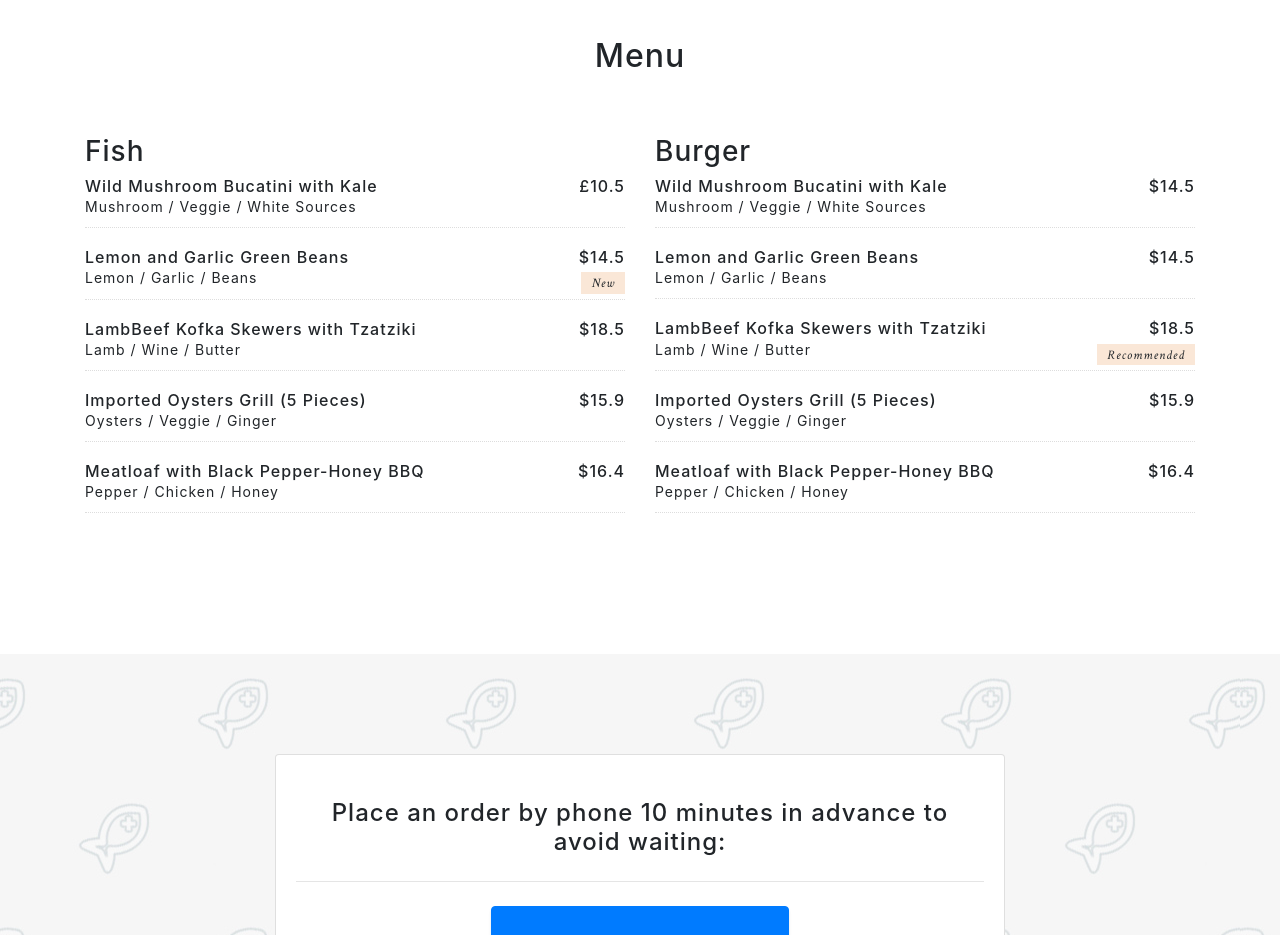
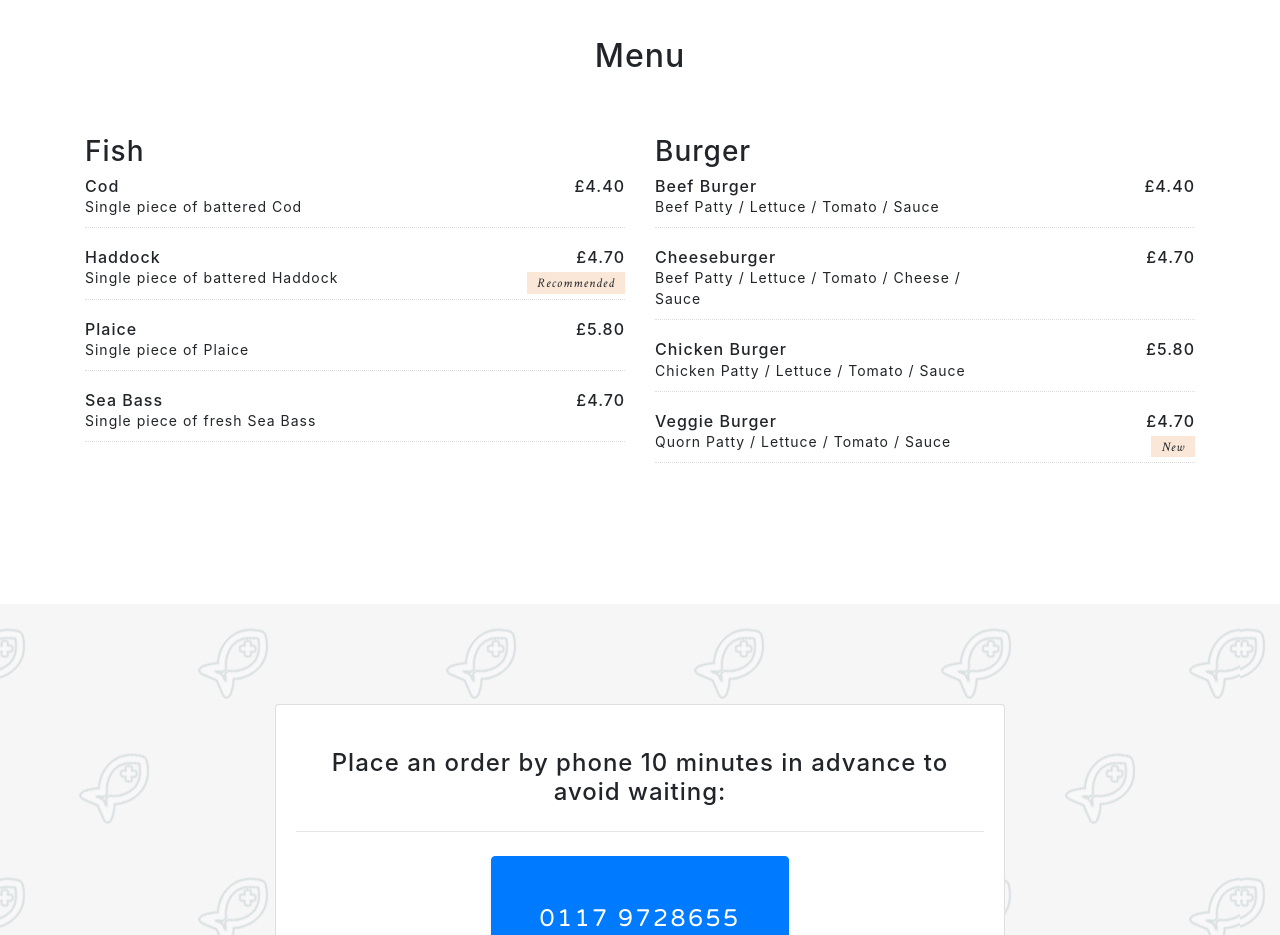
Before and after one commit to Jake-Baugh/crispins, a website with bundled scripts: page index.html in a window 1280 px wide. Shown: the part 2320-3255 px from the top of the page. Built offline with nearby package versions, Linux system fonts and the light colour scheme.

Commit message:
Food menu update

```diff
--- a/index.html
+++ b/index.html
@@ -188,11 +188,11 @@
           <div class="menu">
             <div class="row">
               <div class="col-sm-8">
-                <h4 class="menu-title">Wild Mushroom Bucatini with Kale</h4>
-                <div class="menu-detail">Mushroom / Veggie / White Sources</div>
+                  <h4 class="menu-title">Cod</h4>
+                  <div class="menu-detail">Single piece of battered Cod</div>
               </div>
               <div class="col-sm-4 menu-price-detail">
-                <h4 class="menu-price">£10.5</h4>
+                <h4 class="menu-price">£4.40</h4>
               </div>
             </div>
           </div>
@@ -200,88 +200,11 @@
           <div class="menu">
             <div class="row">
               <div class="col-sm-8">
-                <h4 class="menu-title">Lemon and Garlic Green Beans</h4>
-                <div class="menu-detail">Lemon / Garlic / Beans</div>
+                  <h4 class="menu-title">Haddock</h4>
+                  <div class="menu-detail">Single piece of battered Haddock</div>
               </div>
               <div class="col-sm-4 menu-price-detail">
-                <h4 class="menu-price">$14.5</h4>
-                <div class="menu-label">New</div>
-              </div>
-            </div>
-          </div>
-
-          <div class="menu">
-            <div class="row">
-              <div class="col-sm-8">
-                <h4 class="menu-title">LambBeef Kofka Skewers with Tzatziki</h4>
-                <div class="menu-detail">Lamb / Wine / Butter</div>
-              </div>
-              <div class="col-sm-4 menu-price-detail">
-                <h4 class="menu-price">$18.5</h4>
-              </div>
-            </div>
-          </div>
-
-          <div class="menu">
-            <div class="row">
-              <div class="col-sm-8">
-                <h4 class="menu-title">Imported Oysters Grill (5 Pieces)</h4>
-                <div class="menu-detail">Oysters / Veggie / Ginger</div>
-              </div>
-              <div class="col-sm-4 menu-price-detail">
-                <h4 class="menu-price">$15.9</h4>
-              </div>
-            </div>
-          </div>
-
-          <div class="menu">
-            <div class="row">
-              <div class="col-sm-8">
-                <h4 class="menu-title">Meatloaf with Black Pepper-Honey BBQ</h4>
-                <div class="menu-detail">Pepper / Chicken / Honey</div>
-              </div>
-              <div class="col-sm-4 menu-price-detail">
-                <h4 class="menu-price">$16.4</h4>
-              </div>
-            </div>
-          </div>
-
-        </div><!-- .col-sm-6 -->
-
-        <div class="col-sm-6">
-          <h3>Burger</h3>
-          <div class="menu">
-            <div class="row">
-              <div class="col-sm-8">
-                <h4 class="menu-title">Wild Mushroom Bucatini with Kale</h4>
-                <div class="menu-detail">Mushroom / Veggie / White Sources</div>
-              </div>
-              <div class="col-sm-4 menu-price-detail">
-                <h4 class="menu-price">$14.5</h4>
-              </div>
-            </div>
-          </div>
-
-          <div class="menu">
-            <div class="row">
-              <div class="col-sm-8">
-                <h4 class="menu-title">Lemon and Garlic Green Beans</h4>
-                <div class="menu-detail">Lemon / Garlic / Beans</div>
-              </div>
-              <div class="col-sm-4 menu-price-detail">
-                <h4 class="menu-price">$14.5</h4>
-              </div>
-            </div>
-          </div>
-
-          <div class="menu">
-            <div class="row">
-              <div class="col-sm-8">
-                <h4 class="menu-title">LambBeef Kofka Skewers with Tzatziki</h4>
-                <div class="menu-detail">Lamb / Wine / Butter</div>
-              </div>
-              <div class="col-sm-4 menu-price-detail">
-                <h4 class="menu-price">$18.5</h4>
+                <h4 class="menu-price">£4.70</h4>
                 <div class="menu-label">Recommended</div>
               </div>
             </div>
@@ -290,11 +213,11 @@
           <div class="menu">
             <div class="row">
               <div class="col-sm-8">
-                <h4 class="menu-title">Imported Oysters Grill (5 Pieces)</h4>
-                <div class="menu-detail">Oysters / Veggie / Ginger</div>
+                <h4 class="menu-title">Plaice</h4>
+                <div class="menu-detail">Single piece of Plaice</div>
               </div>
               <div class="col-sm-4 menu-price-detail">
-                <h4 class="menu-price">$15.9</h4>
+                <h4 class="menu-price">£5.80</h4>
               </div>
             </div>
           </div>
@@ -302,14 +225,70 @@
           <div class="menu">
             <div class="row">
               <div class="col-sm-8">
-                <h4 class="menu-title">Meatloaf with Black Pepper-Honey BBQ</h4>
-                <div class="menu-detail">Pepper / Chicken / Honey</div>
+                <h4 class="menu-title">Sea Bass</h4>
+                <div class="menu-detail">Single piece of fresh Sea Bass</div>
               </div>
               <div class="col-sm-4 menu-price-detail">
-                <h4 class="menu-price">$16.4</h4>
+                <h4 class="menu-price">£4.70</h4>
               </div>
             </div>
           </div>
+
+
+        </div><!-- .col-sm-6 -->
+
+        <div class="col-sm-6">
+          <h3>Burger</h3>
+
+          <div class="menu">
+              <div class="row">
+                <div class="col-sm-8">
+                    <h4 class="menu-title">Beef Burger</h4>
+                    <div class="menu-detail">Beef Patty / Lettuce / Tomato / Sauce</div>
+                </div>
+                <div class="col-sm-4 menu-price-detail">
+                  <h4 class="menu-price">£4.40</h4>
+                </div>
+              </div>
+            </div>
+
+            <div class="menu">
+              <div class="row">
+                <div class="col-sm-8">
+                    <h4 class="menu-title">Cheeseburger</h4>
+                    <div class="menu-detail">Beef Patty / Lettuce / Tomato / Cheese / Sauce</div>
+                </div>
+                <div class="col-sm-4 menu-price-detail">
+                  <h4 class="menu-price">£4.70</h4>
+                </div>
+              </div>
+            </div>
+
+            <div class="menu">
+              <div class="row">
+                <div class="col-sm-8">
+                    <h4 class="menu-title">Chicken Burger</h4>
+                    <div class="menu-detail">Chicken Patty / Lettuce / Tomato / Sauce</div>
+                </div>
+                <div class="col-sm-4 menu-price-detail">
+                  <h4 class="menu-price">£5.80</h4>
+                </div>
+              </div>
+            </div>
+
+            <div class="menu">
+              <div class="row">
+                <div class="col-sm-8">
+                  <h4 class="menu-title">Veggie Burger</h4>
+                  <div class="menu-detail">Quorn Patty / Lettuce / Tomato / Sauce</div>
+                </div>
+                <div class="col-sm-4 menu-price-detail">
+                  <h4 class="menu-price">£4.70</h4>
+                <div class="menu-label">New</div>
+                </div>
+              </div>
+            </div>
+
 
         </div><!-- .col-sm-6 -->
 
```
